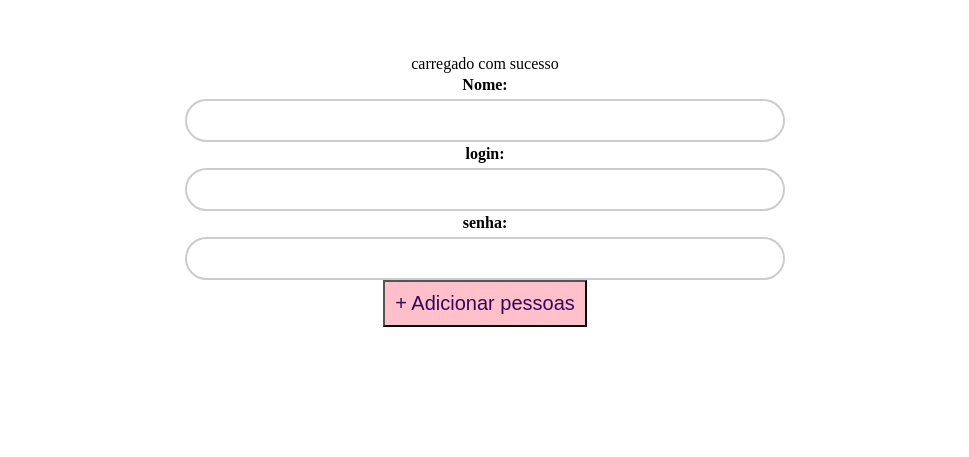
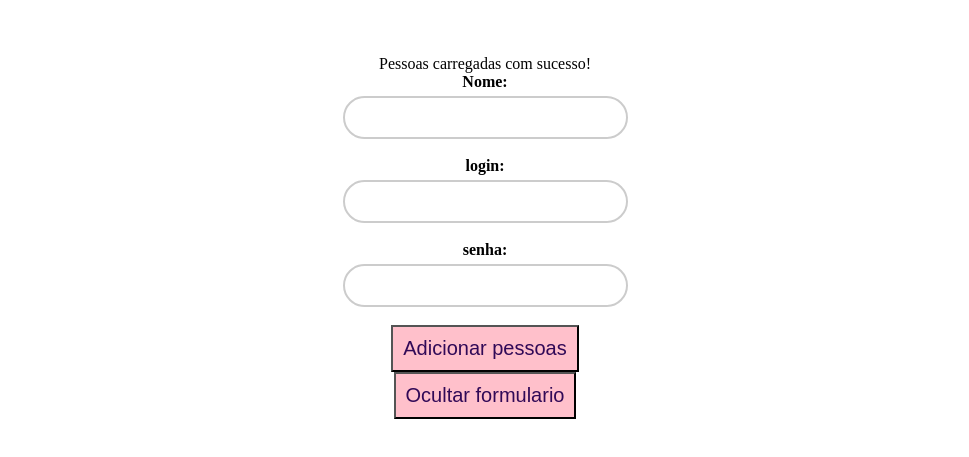
Before and after one commit to MaduGomes68/cadastro-itens-cq, a website: page public/itens.html in a window 1280 px wide. Both pictures are taken after a click on the button "+ Adicionar pessoas". Shown: the part 275-732 px from the top of the page, without its empty margins (155-1124 px from the left). Drawn offline with Linux system fonts and the light colour scheme; no server answers.

Commit message:
adicionar pessoas

```diff
--- a/public/itens.html
+++ b/public/itens.html
@@ -62,19 +62,28 @@
         <div id="lista">
 
         </div>
-    <form>
-        <label>Nome:</label>
-        <input type="text" id="Nome" name="nome" required/>
+        <form id="formulario" style="display: none;">
+            <label>Nome:</label><br>
 
-        <label>login:</label>
-        <input type="text" id="login" name="login" required/>
+            <input type="text" id="Nome" name="nome" required /> <br><br>
 
-        <label>senha:</label>
-        <input type="number" id="senha" name="senha" required/>
+
+            <label>login:</label><br>
+
+            <input type="text" id="login" name="login" required /><br><br>
+
+
+            <label>senha:</label><br>
+
+            <input type="number" id="senha" name="senha" required /><br><br>
+
+
+<button type="submit" onclick="adicionarPessoa">Adicionar pessoas</button>
+
         </form>
 
         <div>
-        <button onclick="mostrarFormulario()"> + Adicionar pessoas</button>
+            <button id="botao" onclick="mostrarFormulario()"> + Adicionar pessoas</button>
         </div>
     </center>
 
@@ -82,34 +91,59 @@
          async function carregarPessoas() {
         const response = await fetch("/pessoas");
 
-            console.log(response);
-
+        //Atualizar div com id = "status"
         const elemento = document.getElementById("status");
         if (!response.ok) {
-
-                elemento.textContetnt = "Não foi possível carregar as pessoas";
+          elemento.textContent = "Não foi possível carregar as pessoas.";
         }
-            elemento.textContent = "carregado com sucesso";
+        elemento.textContent = "Pessoas carregadas com sucesso!";
 
         const pessoas = await response.json();
-            console.log("\nResponses: ", response,
-                "\n pessoas", pessoas);
 
         const container = document.getElementById("lista")
         const ul = document.createElement('ul')
-                for(let c=0; c<pessoas.lenght; c++){
+
+        for(let c=0; c<pessoas.length; c++){
           const pessoa = pessoas[c]
-                    const texto = `NOME: ${pessoa.nome} -- ${pessoas.login}`
+          const texto = `NOME: ${pessoa.nome}  -- ${pessoa.login}`
 
           const li = document.createElement("li");
           li.textContent = texto
+          ul.appendChild(li)
         }
-
+        container.appendChild(ul)
       }
       carregarPessoas();
 
 
+        function adicionarPessoa(){
+            console.log("Tentando adicionar...")
+        }
     </script>
+    <script>
+
+
+        function mostrarFormulario() {
+            const formulario = document.getElementById("formulario");
+            const botao = document.getElementById("botao");
+            if (formulario.style.display === "none") {
+                botao.innerText = "Ocultar formulario";
+                formulario.style.display = "block";
+            } else {
+                botao.innerText = "Adicionar pessoas";
+                formulario.style.display = "none";
+            }
+        }
+
+       function adicionarPessoa(){
+        const nome = document.getElementById("nome").value.trim();
+        const login = document.getElementById("login").value.trim();
+        const senha = document.getElementById("senha").value;
+
+        console.log("NOME: ", nome, "\nLOGIN: ", login, "\nSENHA: ", senha);
+       }
+    </script>
+
 
 
 </body>
```
Lines whose indentation alone changed are shown as unchanged.
